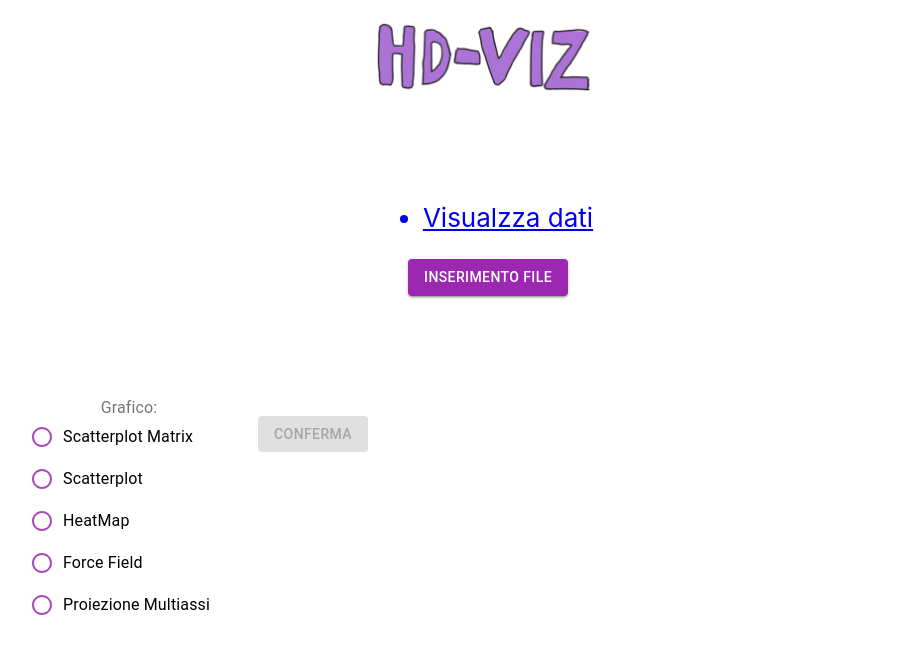
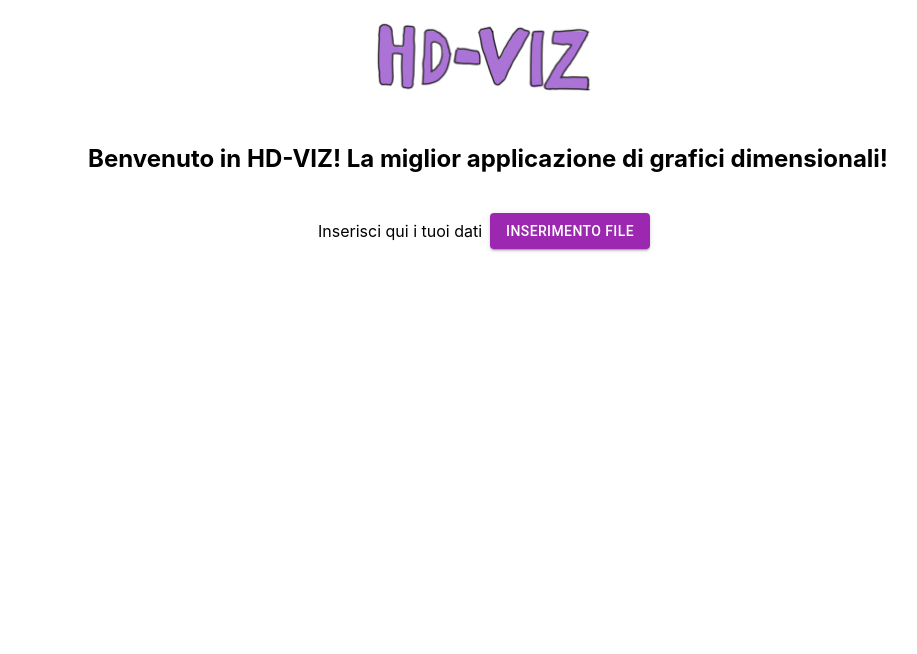
Before and after one commit to QuaranTeam2021/HD-Viz, a React (Create React App) app in the folder client/: page / in a window 1280 px wide. Shown: the top 654 px of the page, without its empty margins (152-1069 px from the left). Built offline with nearby package versions, Linux system fonts and the light colour scheme.

Commit message:
sistemata grafica e nascosto funzionalità

```diff
--- a/client/src/view/components/GraphOption.js
+++ b/client/src/view/components/GraphOption.js
@@ -13,8 +13,10 @@ import SelectGraph from './SelectGraph';
 import TSNEfeatures from './TSNEfeatures';
 import { useMainController } from '../../controller/MainController';
 
+
 const needsAlgorithm = g => ["Scatterplot Matrix", "Scatterplot", "Proiezione Multiassi"].includes(g);
 const needsDistance = g => ["HeatMap", "Force Field"].includes(g);
+const selectedInsert = i => i.name !== undefined;
 
 export default function GraphOption() {
   const [selectedGraph, setGraph] = useState('');
@@ -49,7 +51,10 @@ export default function GraphOption() {
     allOptionsSelected();
   }, [allOptionsSelected]);
 
-  const onChangeGraph = e => setGraph(e.target.value);
+
+  const onChangeGraph = e => {
+    setGraph(e.target.value);
+  };
 
   const onChangeInsert = action(e => setInsert(prev => {
     let v = e.target.files[0];
@@ -100,14 +105,16 @@ export default function GraphOption() {
   return (
 
     <div className="GraphOption" >
-      <Insert onChange={onChangeInsert} fileName={insert.name} />
-      <SelectGraph onChange={onChangeGraph} />
+      <div id="intestazione"><h2>Benvenuto in HD-VIZ! La miglior applicazione di grafici dimensionali!</h2></div>
+       <div id="inserimento"> {!selectedInsert(insert) && <p>Inserisci qui i tuoi dati</p>}
+      <Insert onChange={onChangeInsert} fileName={insert.name} /> </div>
+      { selectedInsert(insert) && <SelectGraph onChange={onChangeGraph}/> }
+
       {["Scatterplot Matrix", "Proiezione Multiassi", "Scatterplot"].includes(selectedGraph) && <SelectAlgorithm onChange={onChangeAlgorithm} />}
       {needsDistance(selectedGraph) && <SelectDistanza onChange={onChangeDistanza} distanza={distanza} />}
 
       <SelectColumns onChange={onChangeColumns} />
-
-      <ButtonConfirm onClick={onClickConfirm} disabled={!confirm} />
+      {selectedInsert(insert) && <ButtonConfirm onClick={onClickConfirm} disabled={!confirm} />}
       {needsAlgorithm(selectedGraph) && ["PCA"].includes(selectedAlgorithm) && <PCAfeatures attributes={{
         onChangeSize,
         size
--- a/client/src/view/components/Header.js
+++ b/client/src/view/components/Header.js
@@ -6,17 +6,6 @@ export default function Header() {
 	return (
 		<header className="App-header">
 			<img src={logo} className="App-logo" alt="HD-Viz" />
-			<ul>
-				<Link to="/">
-					<li>Visualzza dati</li>
-				</Link>
-				{/* <Link to="/dataset">
-					<li>Gestione dataset</li>
-				</Link>
-				<Link to="/help">
-					<li>Aiuto</li>
-				</Link> */}
-			</ul>
 		</header>
 	);
 }
--- a/client/src/view/css/App.css
+++ b/client/src/view/css/App.css
@@ -19,6 +19,7 @@
   justify-content: center;
   font-size: calc(10px + 2vmin);
   color: white;
+  margin-bottom: -2em;
 }
 
 .App-link {
@@ -75,7 +76,7 @@
 }
 
 #insert{
-  margin-bottom: 5rem;
+  margin:0
 }
 #graph{
   margin-left:10rem;
@@ -133,3 +134,13 @@
 #slider-3 {
   color: rgb(0, 173, 0);
 }
+
+/* bottone inserimento */
+#inserimento{
+  margin-top: 2em;
+  display: flex;
+  flex-direction: row;
+  justify-content: center;
+  align-items: center;
+
+}
```
